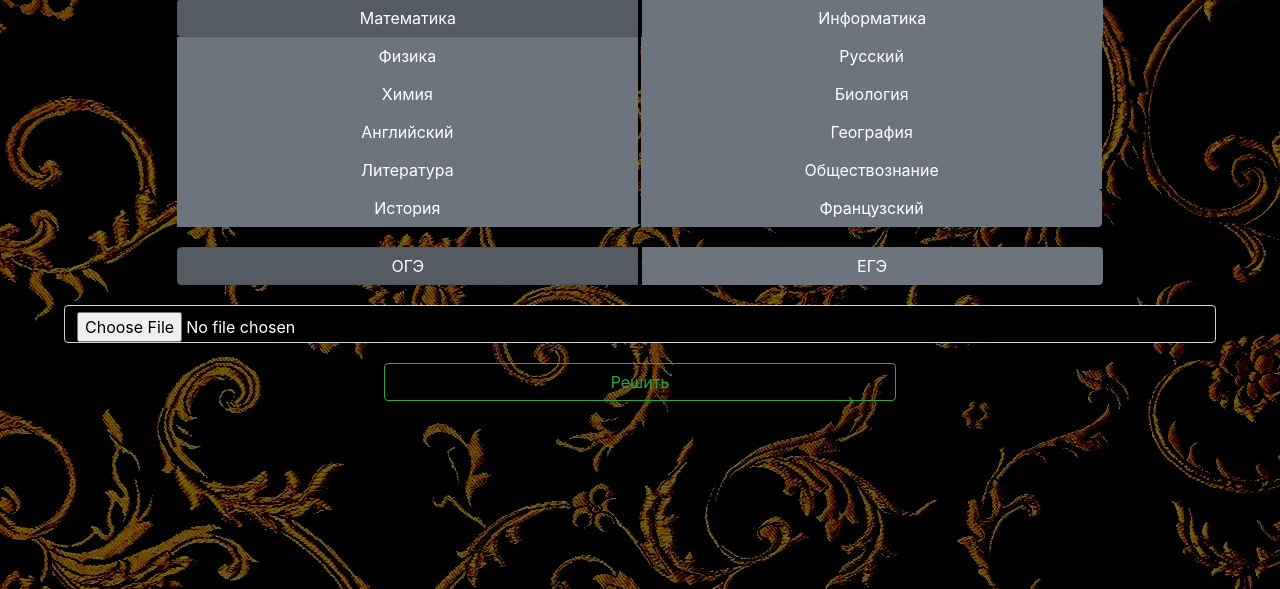
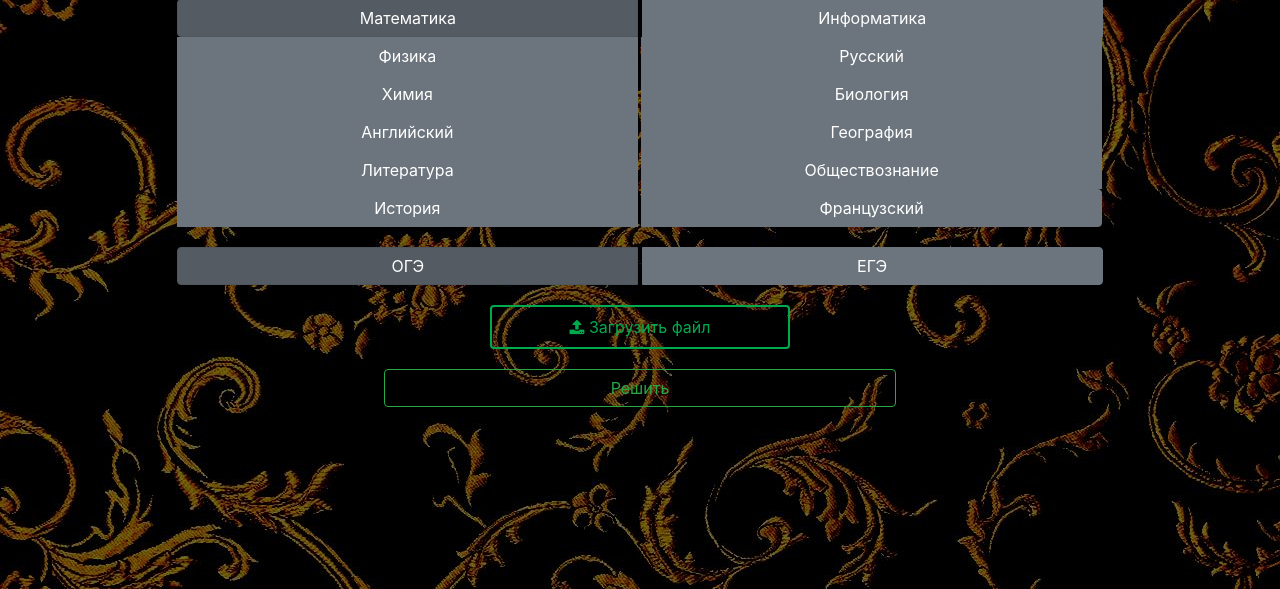
Before and after one commit to Ulbandus/FMath, a Flask app: page / in a window 1280 px wide. Shown: the part 129-718 px from the top of the page. Run offline with Flask 2, Linux system fonts and the light colour scheme; some libraries are stand-ins or nearby versions.

Commit message:
Redesign

```diff
--- a/app/static/styles/home.css
+++ b/app/static/styles/home.css
@@ -37,3 +37,10 @@ body {
 .btn {
 	width: 40%;
 }
+
+.file-picker .btn-tertiary{color:#00AB4E;padding:0;line-height:40px;width:300px;margin:auto;display:block;border:2px solid #00AB4E}
+.file-picker .btn-tertiary:hover,.file-picker .btn-tertiary:focus{color:#00d662;border-color:#00d662}
+.file-picker .input-file{width:.1px;height:.1px;opacity:0;overflow:hidden;position:absolute;z-index:-1}
+.file-picker .input-file + .js-labelFile{overflow:hidden;text-overflow:ellipsis;white-space:nowrap;padding:0 10px;cursor:pointer}
+.file-picker .input-file + .js-labelFile .icon:before{content:"\f093"}
+.file-picker .input-file + .js-labelFile.has-file .icon:before{content:"\f00c";color:#00AB4E}
--- a/app/templates/home.html
+++ b/app/templates/home.html
@@ -8,7 +8,7 @@
 	<link rel="stylesheet" href="https://stackpath.bootstrapcdn.com/bootstrap/4.3.1/css/bootstrap.min.css" crossorigin="anonymous">
 	<script src="https://code.jquery.com/jquery-3.2.1.slim.min.js" integrity="sha384-KJ3o2DKtIkvYIK3UENzmM7KCkRr/rE9/Qpg6aAZGJwFDMVNA/GpGFF93hXpG5KkN" crossorigin="anonymous"></script>
     <script src="https://maxcdn.bootstrapcdn.com/bootstrap/4.0.0/js/bootstrap.min.js" integrity="sha384-JZR6Spejh4U02d8jOt6vLEHfe/JQGiRRSQQxSfFWpi1MquVdAyjUar5+76PVCmYl" crossorigin="anonymous"></script>
-
+  <link rel="stylesheet" href="https://maxcdn.bootstrapcdn.com/font-awesome/4.5.0/css/font-awesome.min.css">
 	<link rel="stylesheet" type="text/css" href="../static/styles/home.css">
 	<!-- Title -->
 	<title>FMath</title>
@@ -78,7 +78,14 @@
   			</label>
   		</div>
 
-		<input type="file" class="form-control uploader" id="file" name="file" accept="application/pdf">
+    <div class="form-group file-picker">
+      <input type="file" class="input-file" id="file" name="file" accept="application/pdf">
+      <label for="file" class="btn btn-tertiary js-labelFile">
+        <i class="icon fa fa-check"></i>
+        <span class="js-fileName">Загрузить файл</span>
+      </label>
+    </div>
+
 		<input type="submit" class="btn btn-outline-success  upload-button" value="Решить">
 	</form>
 </body>
```
